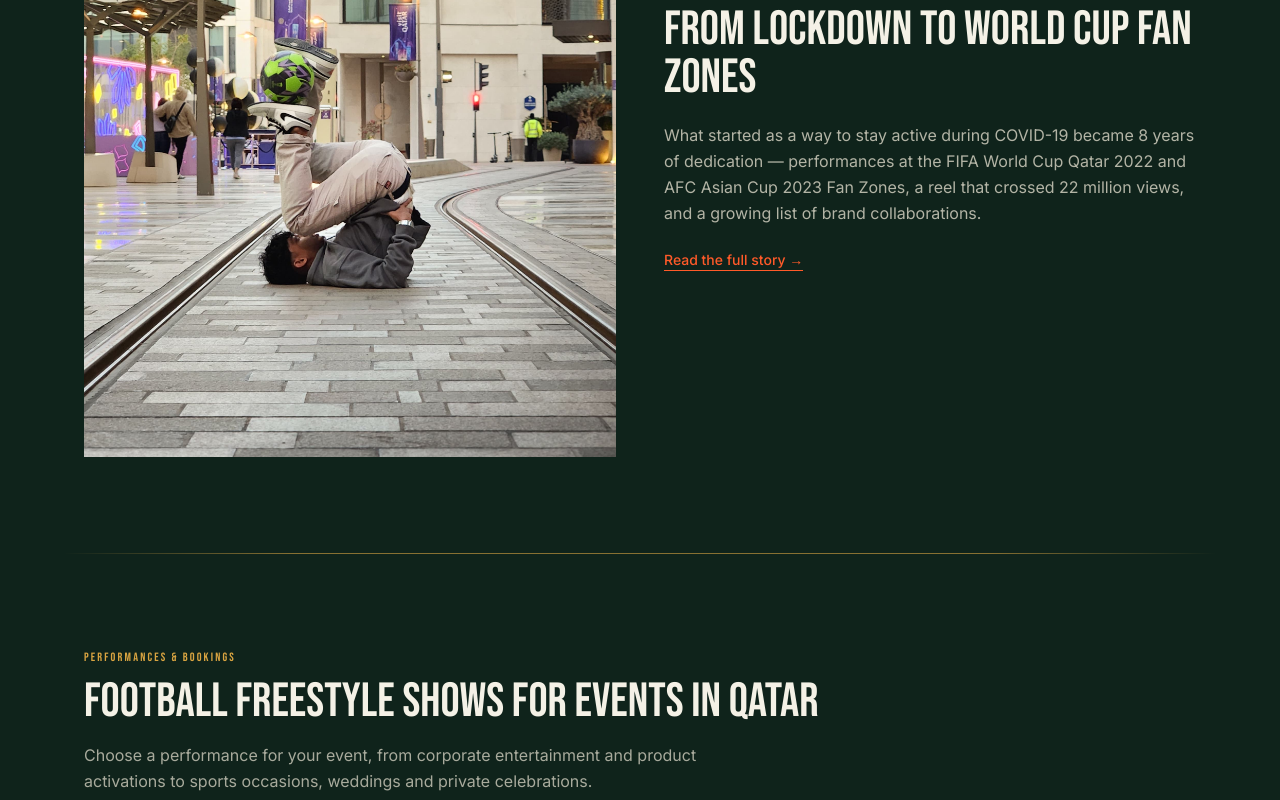
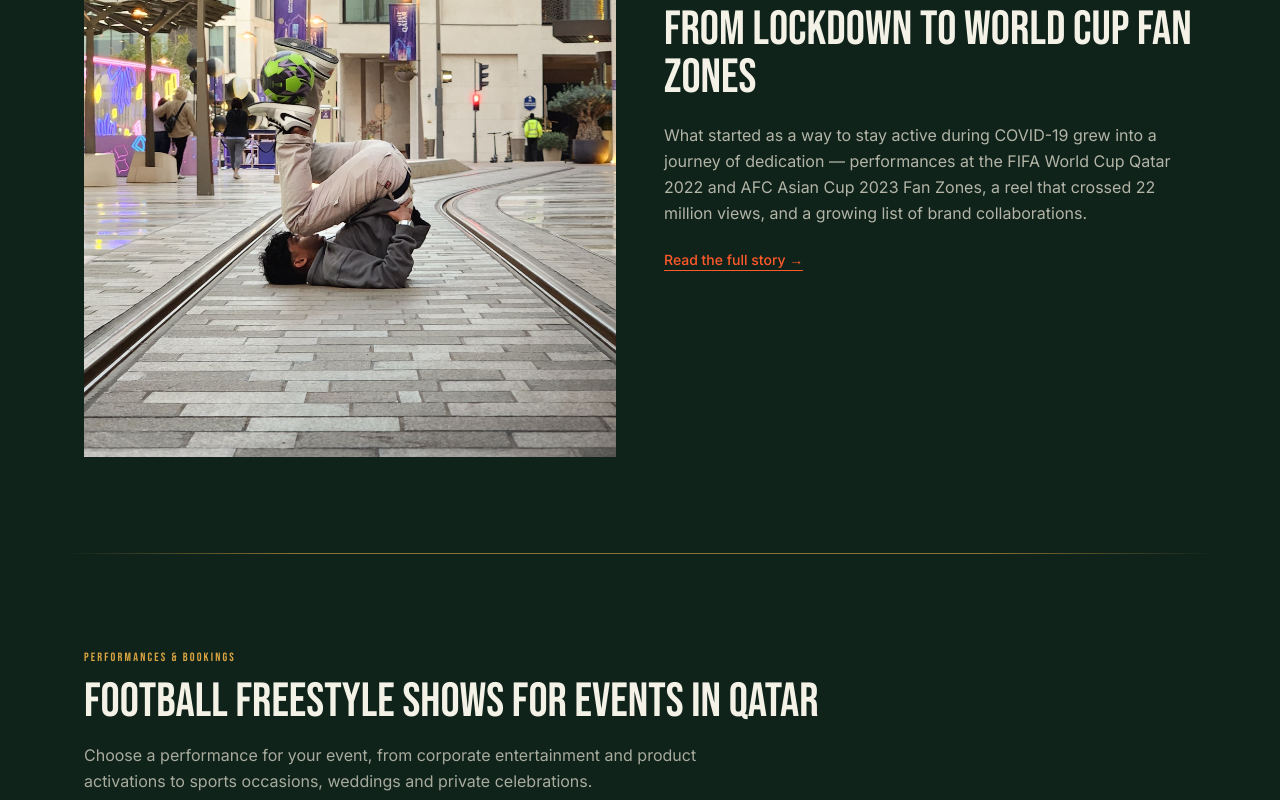
Before and after one commit to sh1blue/sinan, a Next.js app: page / in a window 1280 px wide. Shown: the part 1600-2400 px from the top of the page. Built offline with nearby package versions, Linux system fonts and the light colour scheme.

Commit message:
Clarify homepage freestyle journey copy

```diff
--- a/src/app/page.tsx
+++ b/src/app/page.tsx
@@ -212,7 +212,7 @@ export default function Home() {
               From Lockdown to World Cup Fan Zones
             </h2>
             <p className="mt-5 text-base leading-relaxed text-chalk-dim/80">
-              What started as a way to stay active during COVID-19 became 8 years of dedication —
+              What started as a way to stay active during COVID-19 grew into a journey of dedication —
               performances at the FIFA World Cup Qatar 2022 and AFC Asian Cup 2023 Fan Zones, a reel
               that crossed 22 million views, and a growing list of brand collaborations.
             </p>
```
